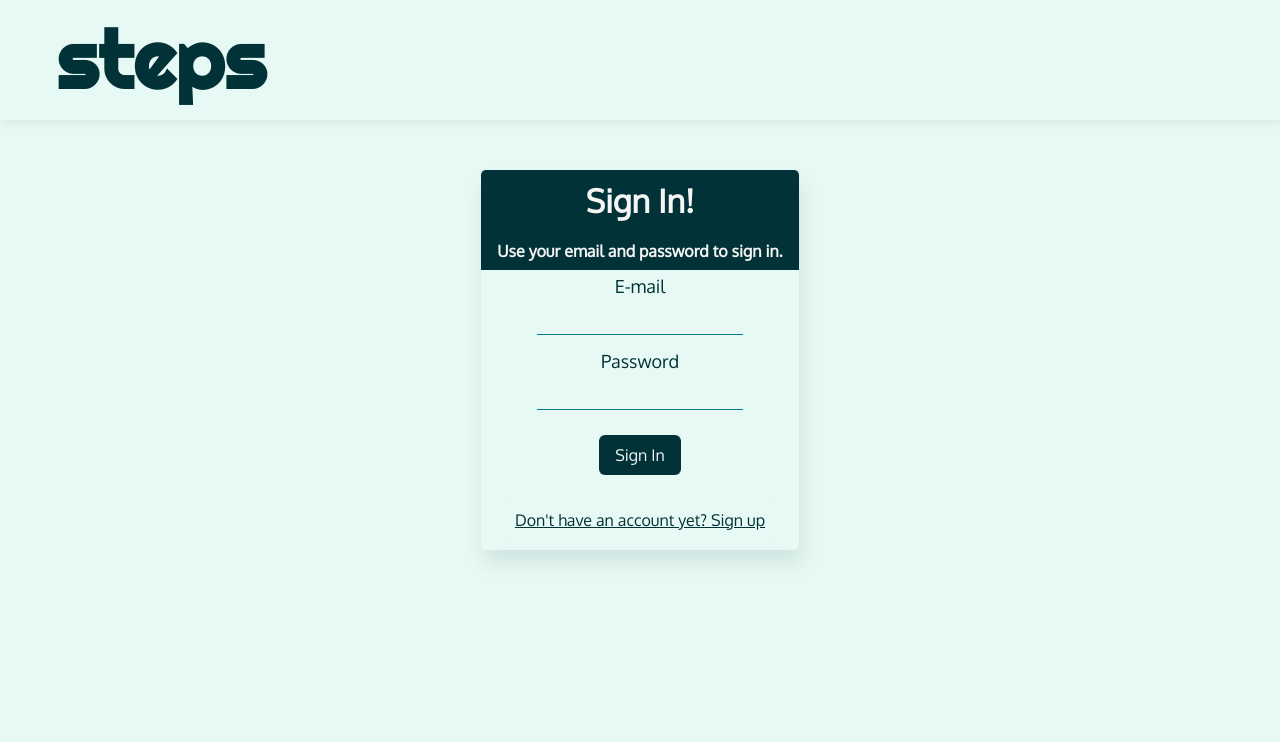
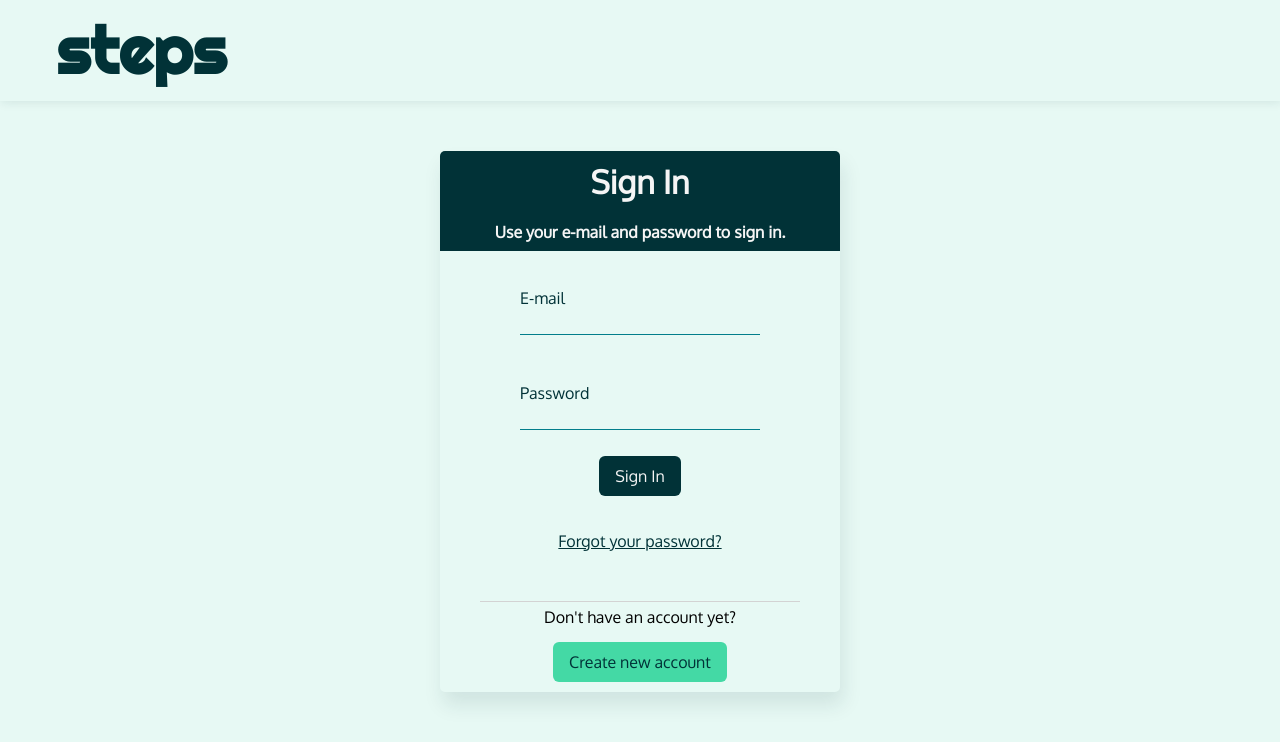
Before and after one commit to ggrkp/steps-client, a React (Create React App) app: page /login in a window 1280 px wide. Shown: the top 742 px of the page. Built offline with nearby package versions, Linux system fonts and the light colour scheme.

Commit message:
fixed form fields (frontend)

```diff
--- a/src/components/forms/CardForm.js
+++ b/src/components/forms/CardForm.js
@@ -1,14 +1,22 @@
 import styles from './Form.module.css'
 import Card from '../layout/Card'
-import { useNavigate } from 'react-router-dom';
+import { useNavigate, useLocation } from 'react-router-dom';
+import { useState } from 'react';
 
 const CardForm = (props) => {
+
+
+
     const navigate = useNavigate();
 
-    const { formTitle, formSubtitle, plainText, redirectPath } = props.data
+    const { formTitle, formSubtitle, plainText, btnClass, redirectPath } = props.data
+    const location = useLocation();
+    const [currPath, setCurrPath] = useState(location.pathname)
+
 
     const redirectHandler = () => {
         navigate(`${redirectPath}`);
+        setCurrPath(location.pathname)
     }
 
     return (
@@ -19,9 +27,18 @@ const CardForm = (props) => {
             </div>
 
             {props.children}
+            <br></br>
+            <hr
+                style={{
+                    width: '80%',
+                    backgroundColor: 'lightgrey',
+                    border: 'none',
+                    height: '0.5px'
+                }}
+            />
+            {currPath === '/login'  && <span>Don't have an account yet?</span>}
             <div className={styles['center']}>
-                {/* <span>Already have an account?</span> */}
-                <button className="btn btn-plain" onClick={redirectHandler}>
+                <button className={`btn ${btnClass}`} onClick={redirectHandler}>
                     {plainText}
                 </button>
             </div>
--- a/src/components/forms/Form.module.css
+++ b/src/components/forms/Form.module.css
@@ -6,8 +6,8 @@
 }
 
 .form {
-    width: 100%;
-    font-size: 18px;
+    width: 400px;
+    font-size: 16px;
     display: flex;
     flex-direction: column;
     align-items: center;
@@ -19,13 +19,15 @@
     border-width: 0 0 1px;
     border-color: var(--dark-100);
 
-    margin: 5px 16px 15px 16px;
-    padding: 6px 12px;
+    /* margin: 5px 16px 15px 16px; */
+    /* padding: 6px 12px; */
+
     background-color: var(--light-100);
 
     font-size: 16px;
+    margin-bottom:1rem;
 
-    width: 65%;
+    width: 60%;
     color: var(--dark-100);
 }
 
@@ -34,8 +36,12 @@
 }
 
 .form-span {
+    margin-top: 32px;
+    margin-left: 20%;
+    margin-bottom: 6px;
+    align-self:flex-start;
     color: var(--dark-100);
-    font-size: 18px;
+    font-size: 16px;
 }
 
 .center-card {
@@ -52,10 +58,20 @@
 
 
 
+@media only screen and (max-width: 500px) {
+    .form {
+        width: 95vw
+    }
+}
 
 @media only screen and (max-width: 800px) {
     .field {
-        font-size: 18px;
+        /* font-size: 16px; */
         width: 80%;
+
+    }
+
+    .form-span {
+        margin-left: 10%;
     }
 }
--- a/src/components/forms/LoginForm.js
+++ b/src/components/forms/LoginForm.js
@@ -32,9 +32,10 @@ const LoginForm = () => (
             {({ isSubmitting }) => (
 
                 <CardForm data={{
-                    formTitle: "Sign In!",
-                    formSubtitle: "Use your email and password to sign in.",
-                    plainText: "Don't have an account yet? Sign up",
+                    formTitle: "Sign In",
+                    formSubtitle: "Use your e-mail and password to sign in.",
+                    plainText: " Create new account",
+                    btnClass: "btn-secondary",
                     redirectPath: "/signup"
                 }} >
 
@@ -52,8 +53,14 @@ const LoginForm = () => (
                         <button className="btn btn-primary" type="submit" disabled={isSubmitting}>
                             Sign In
                         </button>
+                        {/* <br></br> */}
+
+
 
                     </Form>
+                        <button className="btn btn-plain">
+                            Forgot your password?
+                        </button>
                 </CardForm>
             )}
         </Formik>
--- a/src/components/forms/SignupForm.js
+++ b/src/components/forms/SignupForm.js
@@ -38,25 +38,26 @@ const SignupForm = () => {
                         formTitle: "Let's Get Started!",
                         formSubtitle: "Create an account and join the project!",
                         plainText: "Already have an account? Sign in",
+                        btnClass: "btn-plain",
                         redirectPath: "/login"
                     }} >
 
                         <Form className={styles.form}>
 
                             <span className={styles['form-span']} >Username</span>
-                            <Field className={styles.field} type="text" name="name" />
+                            <Field className={styles.field} type="text" name="name"  />
 
                             <span className={styles['form-span']} >E-mail</span>
                             <Field className={styles.field} type="email" name="email" />
 
                             <span className={styles['form-span']}>Password</span>
-                            <Field className={styles.field} type="password" name="password" />
+                            <Field className={styles.field} type="password" name="password"   />
 
                             <ErrorMessage className='error-msg' name="email" component="div" />
                             <ErrorMessage className='error-msg' name="password" component="div" />
 
                             <button className="btn btn-primary" type="submit" disabled={isSubmitting}>
-                                Create Your Account!
+                                Create Account
                             </button>
                         </Form>
                     </CardForm>
--- a/src/components/layout/MainHeader.module.css
+++ b/src/components/layout/MainHeader.module.css
@@ -29,7 +29,7 @@
     font-family: 'Righteous', cursive;
     color: var(--dark-100);
     padding: 10px 16px;
-    font-size: 80px;
+    font-size: 65px;
 }
 
 .nav-btn {
@@ -81,4 +81,10 @@
         margin-left: auto;
         order: -1;
     }
+
+    .logo{
+        font-size: 50px;
+    }
+
+
 }
--- a/src/index.css
+++ b/src/index.css
@@ -145,7 +145,7 @@ code {
 @media only screen and (max-width: 800px) {
 
   .btn {
-    font-size: 18px;
+    font-size: 16px;
     padding: 12px 24px;
   }
 }
```
